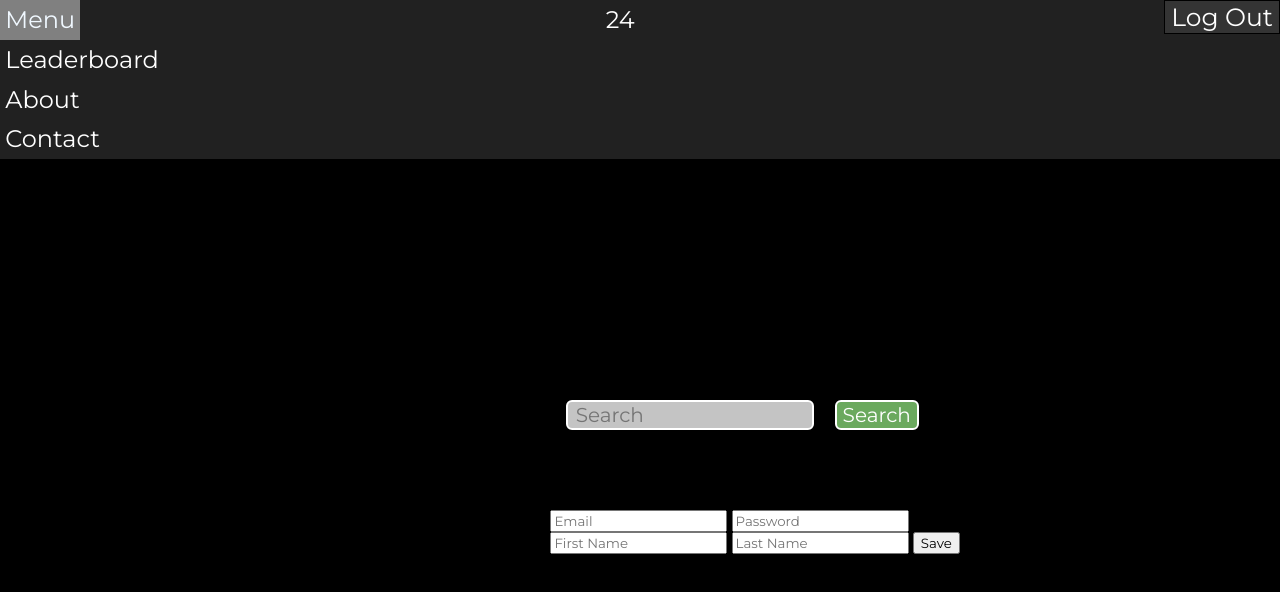
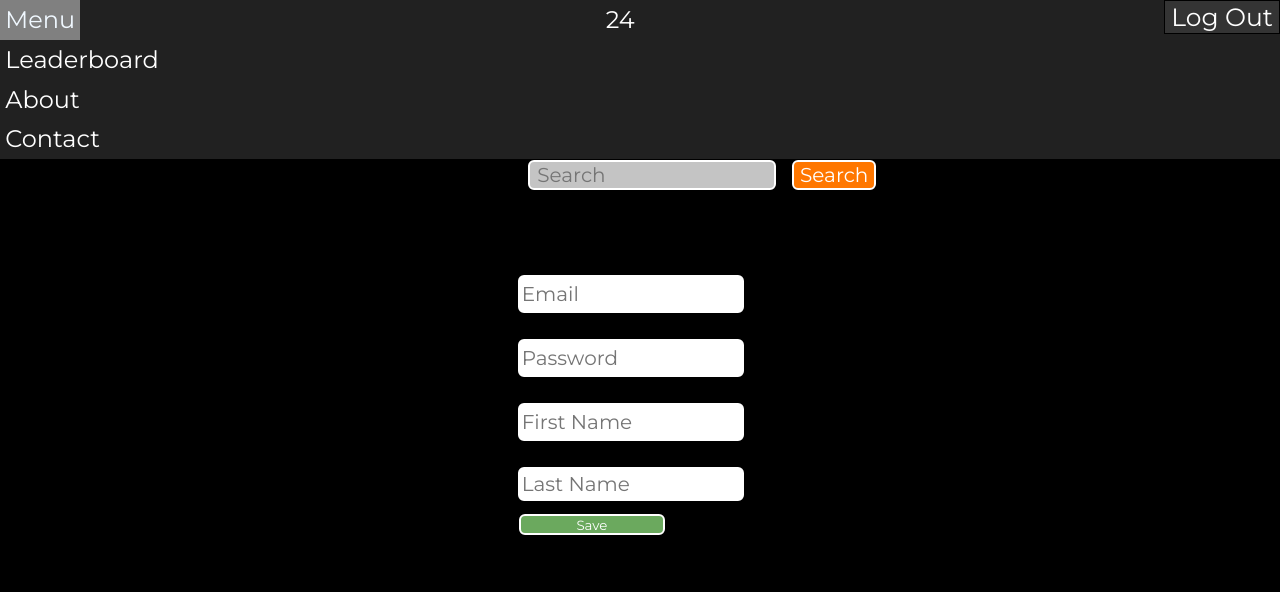
Before and after one commit to ldiu/2800-202010-BBY11, a website: page search.html in a window 1280 px wide. Drawn offline with nearby package versions, Linux system fonts and the light colour scheme.

Commit message:
css for search page

```diff
--- a/app.js
+++ b/app.js
@@ -17,7 +17,6 @@ const uri = process.env.MONGODB_URI;
 let dbConnection;
 const IS_HEROKU = process.env.IS_HEROKU || false;
 const url = "mongodb://localhost:27017/COMP2800";
-const req = require("express/lib/request");
 
 const app = express();
 
--- a/public/css/adminDash.css
+++ b/public/css/adminDash.css
@@ -59,7 +59,7 @@
     grid-column: 1 / span 1;
     width: 90%;
     font-size: 20px;
-    background-color: rgb(107, 169, 94);
+    background-color: rgb(255, 119, 0);
     border: 2px solid white;
     border-radius: 6px;
     color: white;
@@ -67,6 +67,72 @@
     margin-top: 1.5rem;
     margin-bottom: 3rem;
     margin-right: 10%;
+  }
+
+  #newVal1{
+    grid-column: 1;
+    grid-row: 1;
+    width: 90%;
+    height: 50%;
+    font-size: 20px;
+    border: 2px solid white;
+    border-radius: 6px;
+    color: white;
+    justify-self: center;
+    margin-top: 2%;
+    margin-bottom: 2%;
+    margin-right: 2%;
+  }
+  #newVal2{
+    grid-column: 1;
+    grid-row: 2;
+    width: 90%;
+    height: 50%;
+    font-size: 20px;
+    border: 2px solid white;
+    border-radius: 6px;
+    color: white;
+    justify-self: center;
+    margin-top: 2%;
+    margin-bottom: 2%;
+    margin-right: 2%;
+  }
+  #newVal3{
+    grid-column: 1;
+    grid-row: 3;
+    width: 90%;
+    height: 50%;
+    font-size: 20px;
+    border: 2px solid white;
+    border-radius: 6px;
+    color: white;
+    justify-self: center;
+    margin-top: 2%;
+    margin-bottom: 2%;
+    margin-right: 2%;
+  }
+  #newVal4{
+    grid-column: 1;
+    grid-row: 4;
+    width: 90%;
+    height: 70%;
+    font-size: 20px;
+    border: 2px solid white;
+    border-radius: 6px;
+    color: white;
+    justify-self: center;
+    margin-top: 2%;
+    margin-bottom: 2%;
+    margin-right: 2%;
+  }
+
+  .save{
+    color: white;
+    justify-items: center;
+    background-color: rgb(107, 169, 94);
+    border-radius: 6px;
+    border: 2px solid white;
+    width: 40%;
   }
 
   #showDB{
@@ -121,8 +187,29 @@
 
   #container2{
     display: grid;
+    grid-template-columns: 40% 44% 16%;
     grid-template-rows: 33.33% 33.33% 33.33%;
+  }
+
+  #content{
+    display: grid;
+    grid-column: 2;
+    grid-row: 1;
     grid-template-columns: 43% 40% 17%;
+    grid-template-rows: 33.33% 33.33% 33.33%;
+  }
+
+  #search{
+    display: grid;
+    grid-column: 2;
+    grid-row: 1;
+  }
+  #data{
+    display: grid;
+    grid-column: 2;
+    grid-row: 1;
+    grid-template-rows: 33.33% 33.33% 33.33%;
+    grid-template-columns: 100%;
   }
 
   #showAll{
@@ -137,8 +224,8 @@
 
 
   #search{
-    grid-row: 2 / span 1;
-    grid-column: 2 / span 1;
+    grid-column: 2;
+    grid-row: 1;
   }
 
   #adminDash{
@@ -150,8 +237,8 @@
   }
 
   #searchBar{
-    grid-row: 1 / span 1;
-    grid-column: 1 / span 1;
+    grid-column: 1;
+    grid-row: 1;
     background-color: rgb(196, 196, 196);
     border: 2px solid white;
     border-radius: 6px;
@@ -163,11 +250,81 @@
 
   }
 
+  #newVal1{
+    grid-column: 1;
+    grid-row: 1;
+    width: 90%;
+    height: 50%;
+    font-size: 20px;
+    border: 2px solid white;
+    border-radius: 6px;
+    color: white;
+    justify-self: center;
+    margin-top: 2%;
+    margin-bottom: 2%;
+    margin-right: 2%;
+  }
+  #newVal2{
+    grid-column: 1;
+    grid-row: 2;
+    width: 90%;
+    height: 50%;
+    font-size: 20px;
+    border: 2px solid white;
+    border-radius: 6px;
+    color: white;
+    justify-self: center;
+    margin-top: 2%;
+    margin-bottom: 2%;
+    margin-right: 2%;
+  }
+  #newVal3{
+    grid-column: 1;
+    grid-row: 3;
+    width: 90%;
+    height: 50%;
+    font-size: 20px;
+    border: 2px solid white;
+    border-radius: 6px;
+    color: white;
+    justify-self: center;
+    margin-top: 2%;
+    margin-bottom: 2%;
+    margin-right: 2%;
+  }
+  #newVal4{
+    grid-column: 1;
+    grid-row: 4;
+    width: 90%;
+    height: 70%;
+    font-size: 20px;
+    border: 2px solid white;
+    border-radius: 6px;
+    color: white;
+    justify-self: center;
+    margin-top: 2%;
+    margin-bottom: 2%;
+    margin-right: 2%;
+  }
+
+  .save{
+    color: white;
+    justify-items: center;
+    background-color: rgb(107, 169, 94);
+    border-radius: 6px;
+    border: 2px solid white;
+    width: 40%;
+    margin-left: 3%;
+    margin-top: 5%;
+    width: 60%;
+    height: 60%;
+  }
+
   #searchUsers{
     grid-row: 1 / span 1;
     grid-column: 2 / span 1;
     font-size: 20px;
-    background-color: rgb(107, 169, 94);
+    background-color: rgb(255, 119, 0);
     border: 2px solid white;
     border-radius: 6px;
     color: white;
--- a/search.html
+++ b/search.html
@@ -28,26 +28,30 @@
       </nav>
     </div>
     <div id="container2">
-      <div id="search">
+      <!-- <div id="container3"> -->
+      <div id="content">
         <form id="searchSection" action="/search.html" method="POST">
-          <input id="searchBar" type="email" placeholder=" Search" name="dashEmail">
-          <button type="submit" id="searchUsers">Search</button>
-          <!-- </form> -->
-          <div id="searchUser"></div>
+          <div id="search">
+            <input id="searchBar" type="email" placeholder=" Search" name="dashEmail" required="required">
+            <button type="submit" id="searchUsers">Search</button>
+            <!-- </form> -->
+            <div id="searchUser"></div>
+          </div>
 
           <div id="data">
             <!-- <form id="updateSection" action="/search.html" method="POST"> -->
-            <input id="emailValue" type="email" placeholder="Email" name="email">
-            <input id="passValue" type="password" placeholder="Password" name="password">
-            <input id="nameValue" type="text" placeholder="First Name" name="fName">
-            <input id="lastNameValue" type="text" placeholder="Last Name" name="lName">
-            <button id="save" type="submit">Save</button>
+            <input id="newVal1" type="email" placeholder="Email" name="email">
+            <input id="newVal2" type="password" placeholder="Password" name="password">
+            <input id="newVal3" type="text" placeholder="First Name" name="fName">
+            <input id="newVal4" type="text" placeholder="Last Name" name="lName">
+            <button class="save" type="submit">Save</button>
             <!-- <button type="submit" id="delete">Delete User</button> -->
           </div>
         </form>
 
       </div>
     </div>
+    <!-- </div> -->
   </div>
   <script src="navbar.js"></script>
   <script src="https://ajax.googleapis.com/ajax/libs/jquery/3.6.0/jquery.min.js"></script>
```
Also changed, not shown: login.html (+5 -5 lines).
